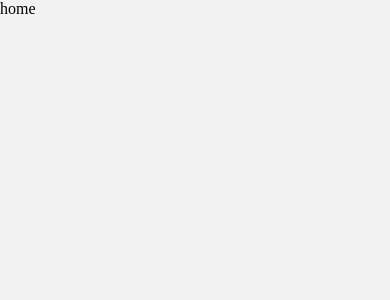
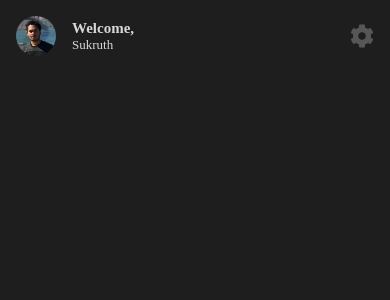
Before and after one commit to sukruthmk/ellisbank, a React Native app: screen /Home in a window 390 px wide. Shown: the top 300 px of the page. Built offline with nearby package versions, Linux system fonts and the light colour scheme.

Commit message:
added home screen

```diff
--- a/App.js
+++ b/App.js
@@ -5,7 +5,7 @@ import { createStackNavigator } from "@react-navigation/stack";
 
 import TouchScreen from "./src/screens/TouchScreen";
 import PinScreen from "./src/screens/PinScreen";
-import HomeScreen from './src/screens/HomeScreen'
+import HomeScreen from "./src/screens/HomeScreen";
 
 export default function App() {
   const AppStack = createStackNavigator();
@@ -13,9 +13,9 @@ export default function App() {
   return (
     <NavigationContainer>
       <AppStack.Navigator headerMode="none">
+        <AppStack.Screen name="Home" component={HomeScreen} />
+        <AppStack.Screen name="Touch" component={TouchScreen} />
         <AppStack.Screen name="Pin" component={PinScreen} />
-        <AppStack.Screen name="Touch" component={TouchScreen} />
-        <AppStack.Screen name="Home" component={HomeScreen} />
       </AppStack.Navigator>
     </NavigationContainer>
   );
--- a/src/screens/HomeScreen.js
+++ b/src/screens/HomeScreen.js
@@ -1,11 +1,48 @@
-import React from "react"
+import React from "react";
+import styled from "styled-components/native";
+import { FontAwesome5 } from "@expo/vector-icons";
+
+import Text from "../components/Text";
 
 const HomeScreen = () => {
-    return(
-        <div>
-            home
-        </div>
-    )
-}
+  return (
+    <Container>
+      <Header>
+        <ProfilePhoto source={require("../../assets/profilePhoto.png")} />
+        <Welcome>
+          <Text heavy medium>Welcome,</Text>
+          <Text>Sukruth</Text>
+        </Welcome>
+        <FontAwesome5 name="cog" size={24} color="#565656" />
+      </Header>
+
+      <StatusBar barStyle="light-content" />
+    </Container>
+  );
+};
+
+const Container = styled.SafeAreaView`
+  flex: 1;
+  background-color: #1e1e1e;
+`;
+
+const Header = styled.View`
+  flex-direction: row;
+  align-items: center;
+  margin: 16px 16px 32px 16px;
+`;
+
+const ProfilePhoto = styled.Image`
+  width: 40px;
+  height: 40px;
+  border-radius: 20px;
+`;
+
+const Welcome = styled.View`
+    flex: 1;
+    padding: 0 16px;
+`;
+
+const StatusBar = styled.StatusBar``;
 
 export default HomeScreen;
--- a/src/screens/PinScreen.js
+++ b/src/screens/PinScreen.js
@@ -13,7 +13,7 @@ const PinScreen = ({ navigation }) => {
     if (pinCount === totalPins) {
       navigation.navigate("Home");
     }
-  });
+  }, [pinCount]);
 
   const renderPins = () => {
     const pins = [];
```
Also changed, not shown: assets/profilePhoto.png (added).
